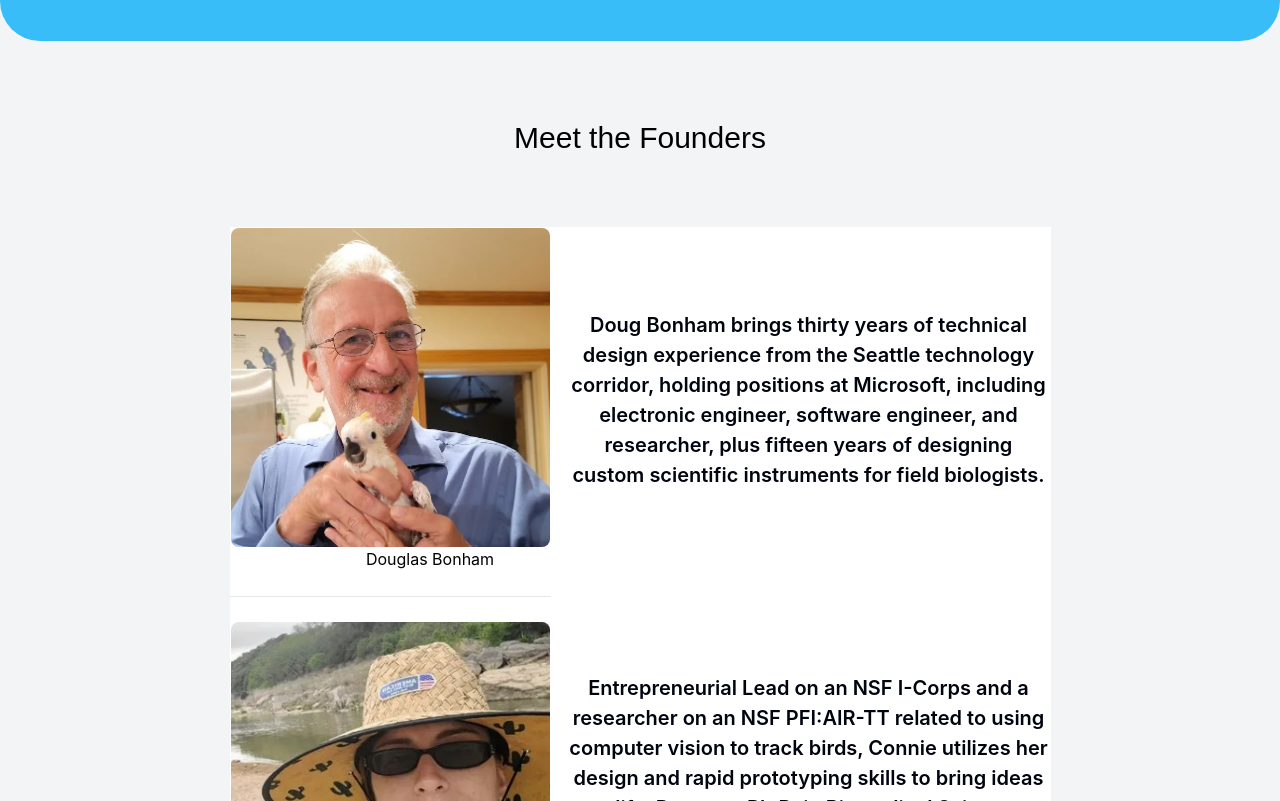
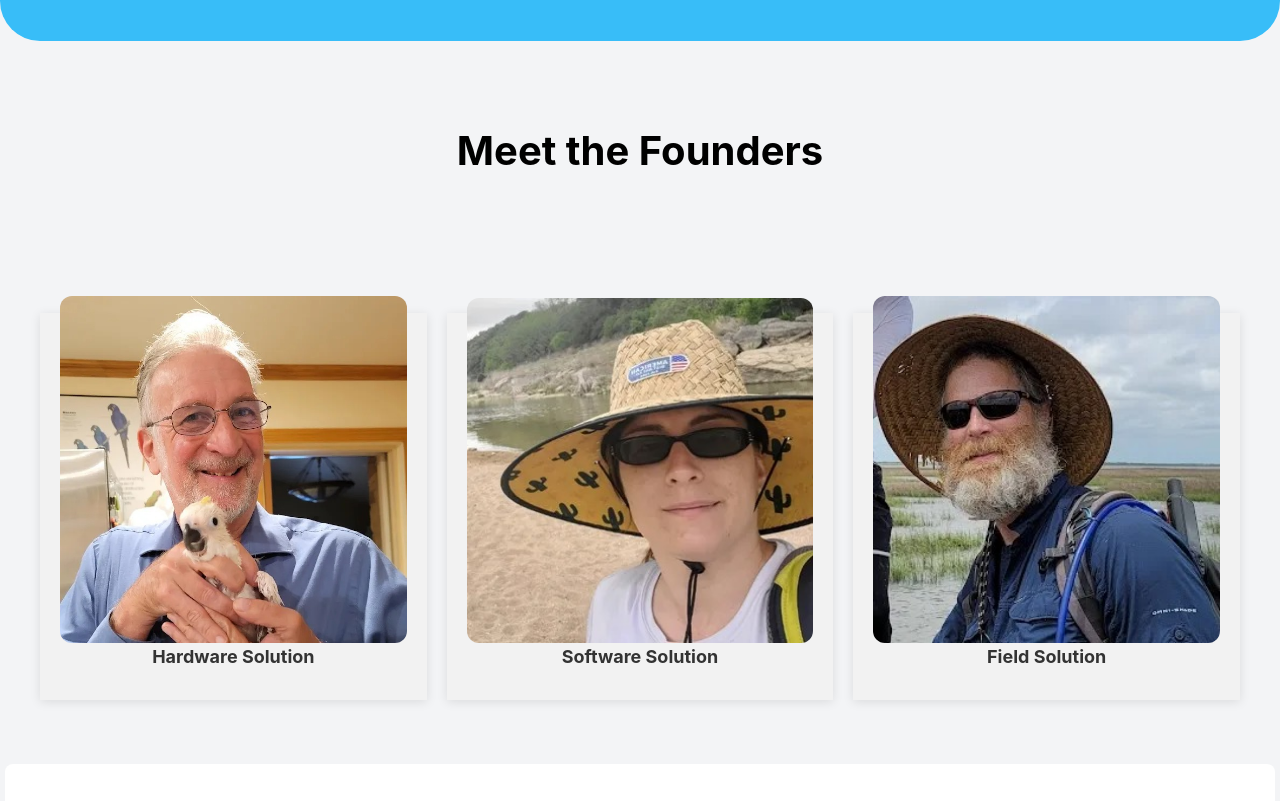
Before and after one commit to MedlynJacob/fdt-sample, a React (Create React App) app: page /about in a window 1280 px wide. Shown: the part 359-1160 px from the top of the page. Built offline with nearby package versions, Linux system fonts and the light colour scheme.

Commit message:
about us stying done

```diff
--- a/src/pages/about.jsx
+++ b/src/pages/about.jsx
@@ -1,5 +1,6 @@
-import React from 'react'
+import React, { useState } from 'react';
 //import './about.css';
+import '../styles/solutions.css';
 import '../index.css'
 import logo from '../assets/logo white.webp'
 import d from '../assets/dough.jpg'
@@ -14,22 +15,82 @@ import noaa from '../assets/noaa.jpg'
 import lar from '../assets/Larta-logo_edited.png.webp'
 import ucsb from '../assets/ucsb.jpg'
 import usdaa from '../assets/usda.webp'
+import hardwareImage from '../images/hardware.webp';
+import softwareImage from '../images/software.webp';
+import fieldImage from '../images/field.webp';
 
 
 
+const About = () => {
+  const [solutionsData, setSolutionsData] = useState([
+    {
+        id: 1,
+        title: 'Hardware Solution',
+        description:
+            'Doug Bonham brings thirty years of technical design experience from the Seattle technology corridor, holding positions at Microsoft, including electronic engineer, software engineer, and researcher, plus fifteen years of designing custom scientific instruments for field biologists.',
+        image: d,
+        flipped: false,
+    },
+    {
+        id: 2,
+        title: 'Software Solution',
+        description:
+            'Entrepreneurial Lead on an NSF I-Corps and a researcher on an NSF PFI:AIR-TT related to using computer vision to track birds, Connie utilizes her design and rapid prototyping skills to bring ideas to life. Posses a Ph.D. in Biomedical Sciences from the Texas A&M College of Veterinary Medicine and trained at the Fischer Engineering Design Center.',
+        image: c,
+        flipped: false,
+    },
+    {
+        id: 3,
+        title: 'Field Solution',
+        description:
+            'Field biologist and professor Chris has practical experience in evaluating the use of technology for imperiled species surveys for government vs. private wildlife management needs to meet the needs of both parties. With a Ph.D. from UC Santa Barbara in Evolution, Ecology, and Marine Biology, Chris has 13 publications related to species mapping and population management.',
+        image: ch,
+        flipped: false,
+    },
+]);
 
-const about = () => {
+const handleCardClick = (id) => {
+    setSolutionsData((prevState) =>
+        prevState.map((solution) =>
+            solution.id === id ? { ...solution, flipped: !solution.flipped } : { ...solution, flipped: false }
+        )
+    );
+};
+
   return (
-    <div className='bg-gray-100'>
+    <div className='bg-gray-100 flex flex-col'>
       <div className='bg-sky-400 h-[400px] rounded-[40px] '>
-        <img  src={logo} width={150} className=''></img>
-        <p className='p1 text-white' style={{textAlign:'center', font:'caption', fontSize:'50px'}}>GET  TO  KNOW  US</p>
+        {/* <img  src={logo} width={150} className=''></img> */}
+        <p className='p1 mt-20 pt-10 text-[50px] font-extrabold text-black' style={{textAlign:'center'}}>GET  TO  KNOW  US</p>
       </div>
-      <h3 className='mt-20 font-bold' style={{textAlign:'center', font:'caption', fontSize:'30px'}}>Meet the Founders</h3>
+      <h3 className='mt-20 text-[40px] font-bold' style={{textAlign:'center'}}>Meet the Founders</h3>
       <br /><br /><br />
 
-
-      <table align='center' className='bg-white'>
+    <div className='flex flex-col'>
+    <div className="solutions-container">
+            <h2 className="solutions-heading"></h2>
+            <div className="solutions-grid">
+                {solutionsData.map((solution) => (
+                    <div
+                        className={`solution-container ${solution.flipped ? 'flipped' : ''}`}
+                        key={solution.id}
+                        onClick={() => handleCardClick(solution.id)}
+                    >
+                        <div className="solution-card flex">
+                            <div className="solution-front flex">
+                                <img src={solution.image} alt={solution.title} className="solution-image w-full rounded-xl border-black " />
+                                <h3 className="solution-title">{solution.title}</h3>
+                            </div>
+                            <div className="solution-back">
+                                <p className="solution-description">{solution.description}</p>
+                            </div>
+                        </div>
+                    </div>
+                ))}
+            </div>
+        </div>
+    </div>
+      {/* <table align='center' className='bg-white'>
         <tr>
           <td>
             <img src={d} alt="" className='w-[319px] rounded-lg'/>
@@ -75,7 +136,7 @@ const about = () => {
             </p>
           </td>
         </tr>
-      </table>
+      </table> */}
 
 
       <br />
@@ -312,4 +373,4 @@ const about = () => {
   )
 }
 
-export default about
+export default About
```
